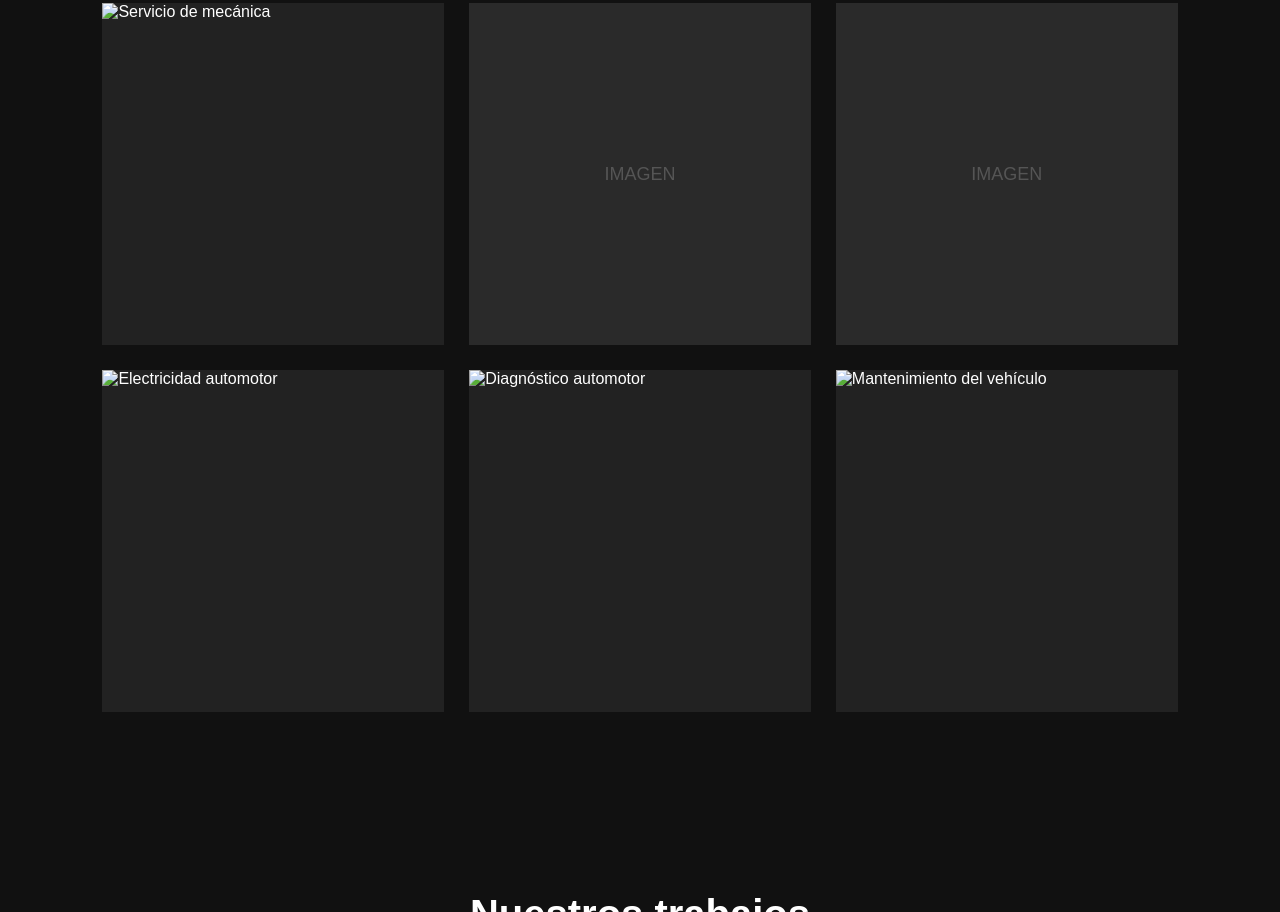
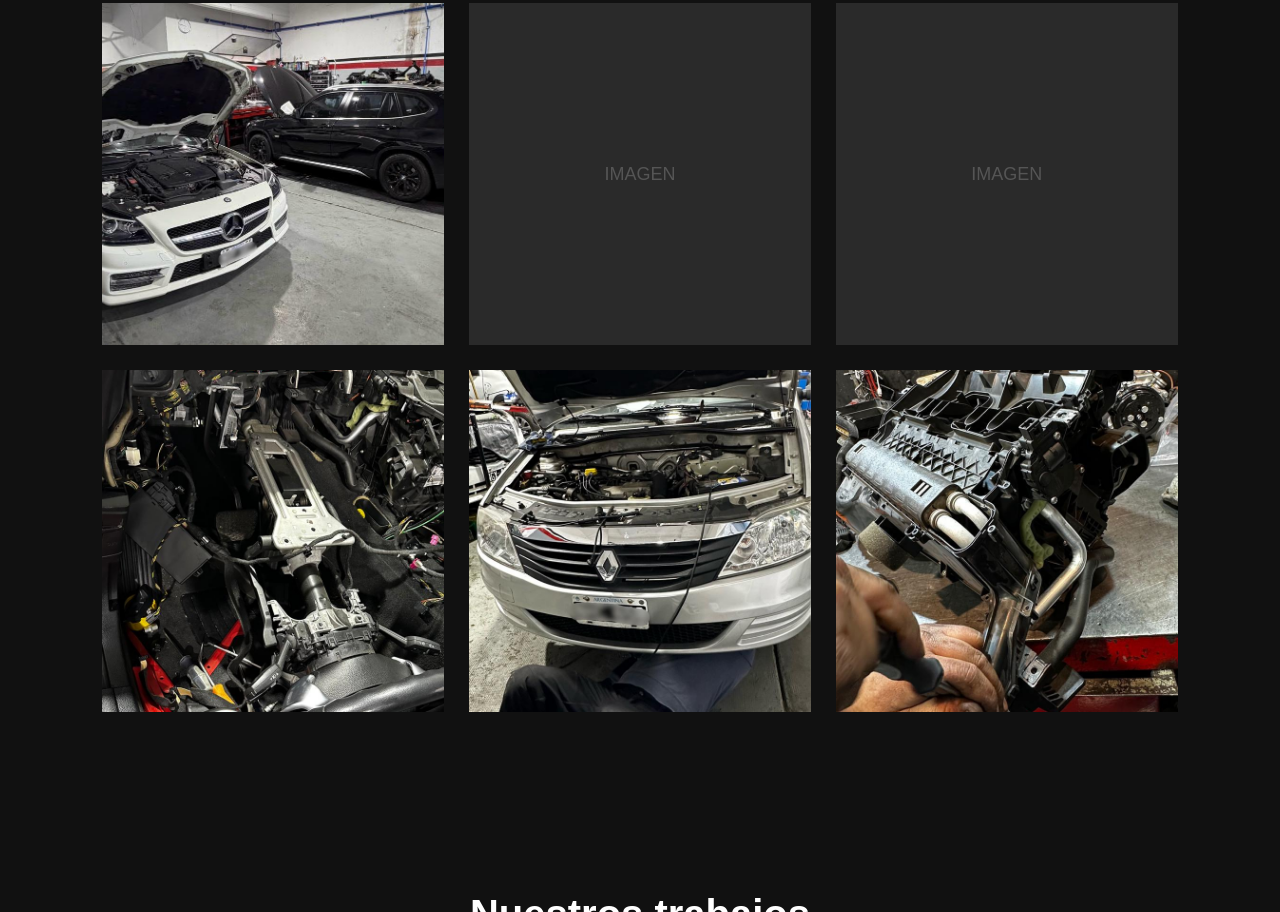
Before and after one commit to Embicar/tallerembicar, a plain HTML site: page index.html in a window 1280 px wide. Shown: the part 1300-2212 px from the top of the page. Drawn offline with Linux system fonts and the light colour scheme; files whose address does not match are found by name.

Commit message:
Update index.html

```diff
--- a/index.html
+++ b/index.html
@@ -104,7 +104,7 @@
             <article class="servicio">
 
                 <!-- Imagen preparada para agregar más adelante -->
-                <img src="img/img-mecanica.jpeg" alt="Servicio de mecánica">
+                <img src="img-mecanica.jpeg" alt="Servicio de mecánica">
 
                 <div class="servicio-sin-imagen">
                     <span>IMAGEN</span>
@@ -129,7 +129,7 @@
 
             <article class="servicio">
 
-                <!-- <img src="img/chapa.jpg" alt="Servicio de chapa"> -->
+                <!-- <img src="chapa.jpg" alt="Servicio de chapa"> -->
 
                 <div class="servicio-sin-imagen">
                     <span>IMAGEN</span>
@@ -154,7 +154,7 @@
 
             <article class="servicio">
 
-                <!-- <img src="img/pintura.jpg" alt="Servicio de pintura"> -->
+                <!-- <img src="pintura.jpg" alt="Servicio de pintura"> -->
 
                 <div class="servicio-sin-imagen">
                     <span>IMAGEN</span>
@@ -179,7 +179,7 @@
 
             <article class="servicio">
 
-                <img src="img/img-electricidad.jpeg" alt="Electricidad automotor">
+                <img src="img-electricidad.jpeg" alt="Electricidad automotor">
 
                 <div class="servicio-sin-imagen">
                     <span>IMAGEN</span>
@@ -204,7 +204,7 @@
 
             <article class="servicio">
 
-                <img src="img/img-diagnostico.jpeg" alt="Diagnóstico automotor"> -->
+                <img src="img-diagnostico.jpeg" alt="Diagnóstico automotor"> -->
 
                 <div class="servicio-sin-imagen">
                     <span>IMAGEN</span>
@@ -229,7 +229,7 @@
 
             <article class="servicio">
 
-                <img src="img/img-mantenimiento.jpeg" alt="Mantenimiento del vehículo">
+                <img src="img-mantenimiento.jpeg" alt="Mantenimiento del vehículo">
 
                 <div class="servicio-sin-imagen">
                     <span>IMAGEN</span>
```
